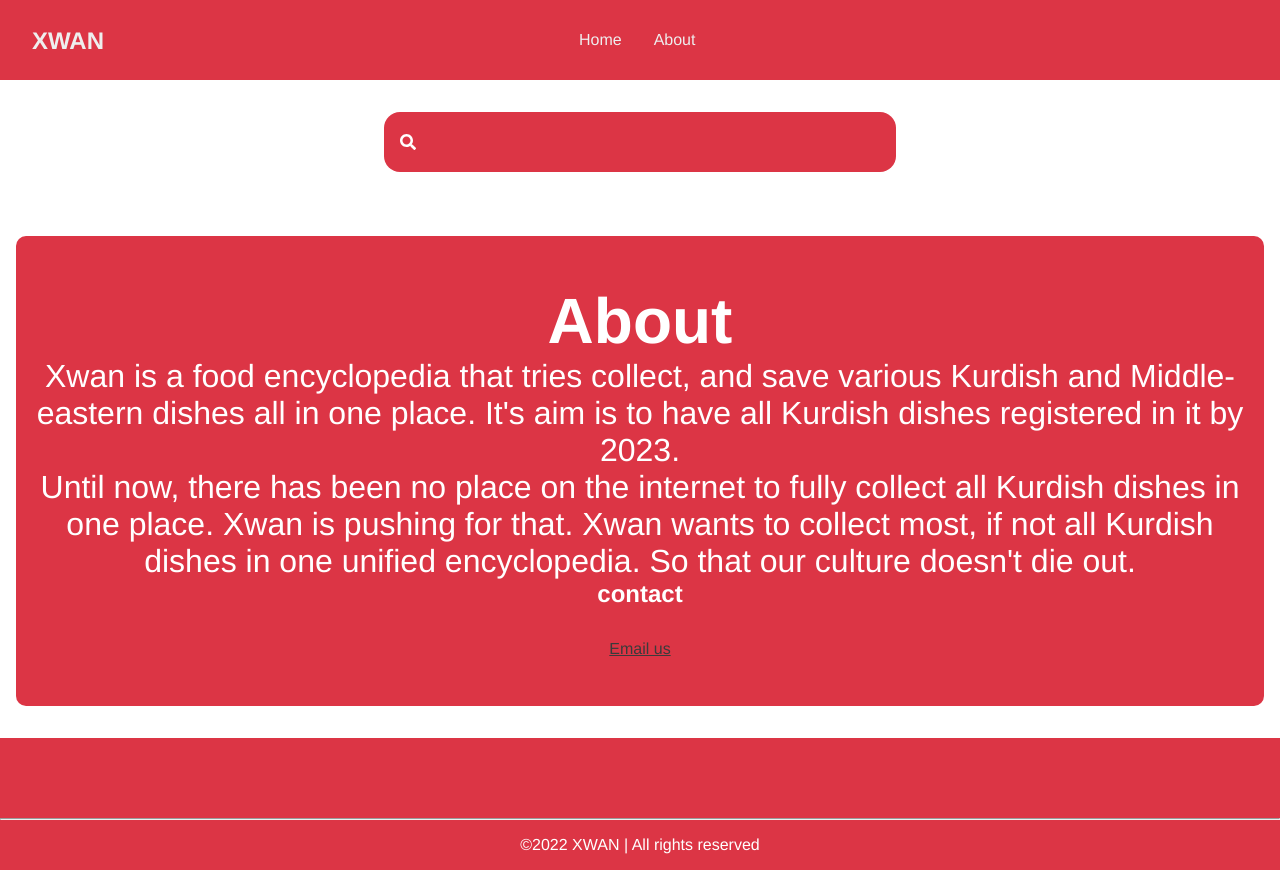
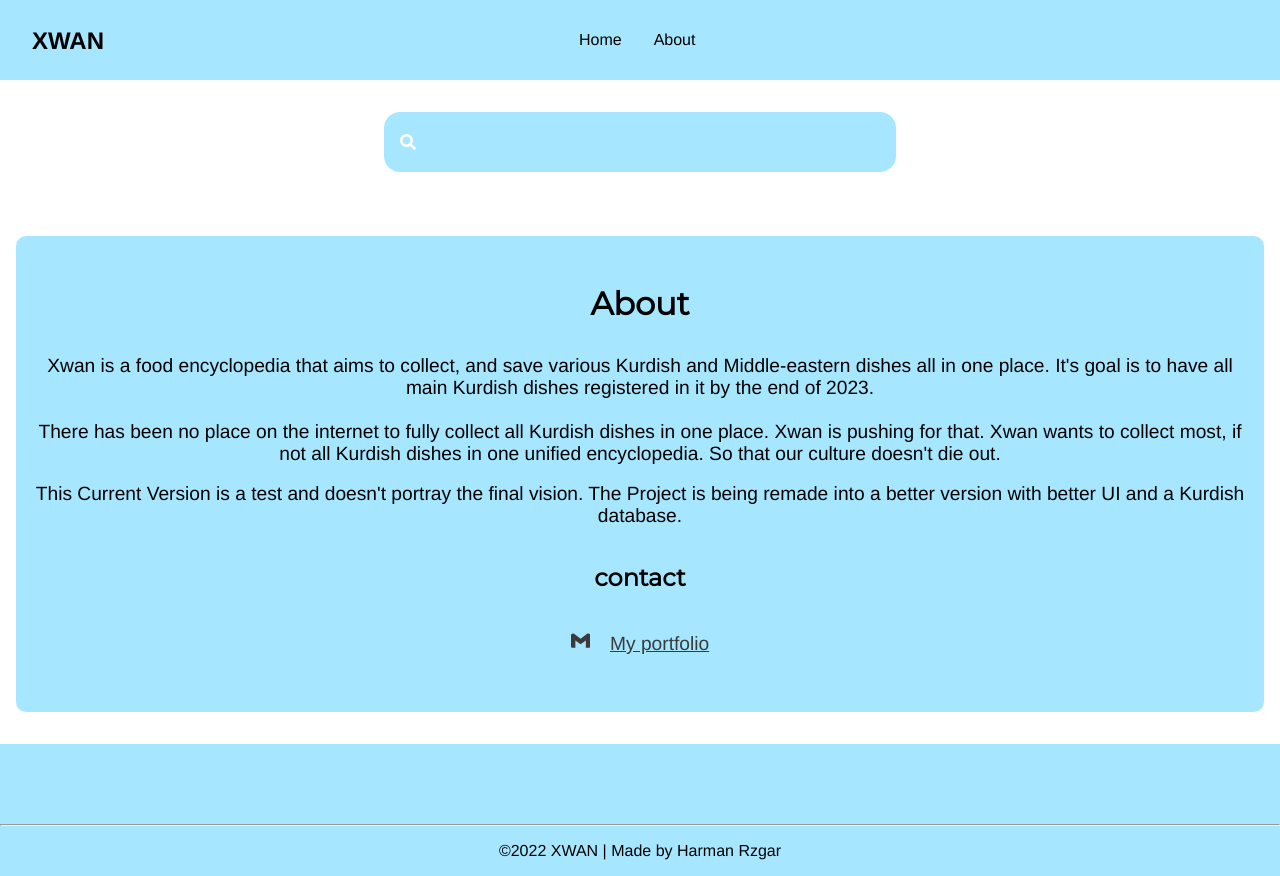
Before and after one commit to HarmanRzgar/xwan, a React (Create React App) app: page /About in a window 1280 px wide. Built offline with nearby package versions, Linux system fonts and the light colour scheme.

Commit message:
Changed Colors and fixed small bugs such as missalignments.

```diff
--- a/src/Components/Component.css
+++ b/src/Components/Component.css
@@ -1,18 +1,18 @@
 @import url("https://fonts.googleapis.com/css2?family=Titillium+Web:wght@300;400;700&display=swap");
-@import url('https://fonts.googleapis.com/css2?family=Monoton&family=Montserrat&display=swap');
+@import url("https://fonts.googleapis.com/css2?family=Monoton&family=Montserrat&display=swap");
 
 * {
   padding: 0;
   margin: 0;
   box-sizing: border-box;
-	font-family: Helvetica, sans-serif;;
+  font-family: Helvetica, sans-serif;
 }
 
 :root {
-	--mainColor: #dc3545;
-	--mainColorLight: #ce5360;
-	--secondaryColor: rgb(49, 9, 9);
-	--textColor: #eee;
+  --mainColor: #a6e7ff;
+  --mainColorLight: #c7f0ff;
+  --secondaryColor: #1c6a86;
+  --textColor: rgb(0, 0, 0);
 }
 
 header {
@@ -65,7 +65,7 @@ nav {
 }
 
 header h4 {
-	font-family:'Monoton', cursive;
+  font-family: "Monoton", cursive;
   color: var(--textColor);
   font-size: 24px;
 }
@@ -133,20 +133,17 @@ header h4 {
   }
 }
 
-
 /*Footer*/
 
 .main-footer {
-	color: white;
-	background-color:var(--mainColor);
+  color: var(--textColor);
+  background-color: var(--mainColor);
   padding-top: 3em;
   position: center;
   bottom: 0px;
   width: 100%;
   flex: 1;
-
 }
-
 
 .App {
   text-align: center;
@@ -154,7 +151,6 @@ header h4 {
   flex-direction: column;
   min-height: 100vh;
 }
-
 
 .page-container {
   display: flex;
@@ -199,16 +195,16 @@ overflow: hidden;
   position: relative;
 }
 
- .Card img{
+.Card img {
   border-radius: 2rem;
   position: absolute;
   left: 0;
   width: 100%;
   height: 100%;
   object-fit: cover;
-
+    margin: 0 5px 5px 0;
 }
-.Card p{
+.Card p {
   position: absolute;
   z-index: 10;
   padding: 10px;
@@ -225,19 +221,19 @@ position: relative;
   align-items: center;
 }
 
-
 .Gradient {
   z-index: 3;
   position: absolute;
   width: 100%;
   height: 100%;
-background: linear-gradient(rgba(0,0,0,0), rgba(0, 0,0,0.5));
+  background: linear-gradient(rgba(0, 0, 0, 0), rgba(0, 0, 0, 0.5));
 }
 
 /*List*/
 
 .ListCard {
   font-family: Helvetica, sans-serif;
+
 }
 img {
   width: 90%;
@@ -246,6 +242,7 @@ img {
 
 .ListCard a {
   text-decoration: none;
+
 }
 
 .ListCard h4 {
@@ -254,6 +251,9 @@ img {
   color: #fff;
 }
 
+.ListCard img {
+  border: 3px solid var(--textColor);
+}
 @media (max-width: 1200px) {
   .ListCard {
     display: flex;
@@ -262,5 +262,20 @@ flex-direction: column;
     align-items: center;
     padding-top: 20px;
   }
+}
+
+.contact h2 {
+  color: var(--textColor);
+  border: 20px var(--secondaryColor);
+  font-family: Montserrat;
+}
+
+.Contact-List {
+  display: flex;
+  gap: 20px;
+  list-style: none;
+  text-decoration: none !important;
+  font-family:'Times New Roman', Times, serif;
+  color: #1c6a86 !important;
 
 }
--- a/src/Components/Footer.js
+++ b/src/Components/Footer.js
@@ -29,7 +29,7 @@ function Footer() {
         <hr />
         <div className="row">
           <p className="col-sm">
-            &copy;{new Date().getFullYear()} XWAN | All rights reserved
+            &copy;{new Date().getFullYear()} XWAN | Made by Harman Rzgar
           </p>
         </div>
       </div>
--- a/src/Components/Navbar.js
+++ b/src/Components/Navbar.js
@@ -14,8 +14,8 @@ function Navbar() {
 		<header>
 			<h4 className="logo"><a href="/">XWAN</a> </h4>
 			<nav ref={navRef}>
-				<Link to={"/"}>Home</Link>
-				<Link to={"/About/"}>About</Link>
+				<Link to={"/"} onClick={showNavbar}>Home</Link>
+				<Link to={"/About/"} onClick={showNavbar}>About</Link>
 				<button
 					className="nav-btn nav-close-btn"
 					onClick={showNavbar}>
--- a/src/Components/Pop.js
+++ b/src/Components/Pop.js
@@ -24,7 +24,7 @@ useEffect(()  => {
       setPopular(JSON.parse(check));
     } else{
       const api = await fetch(
-        `https://api.spoonacular.com/recipes/random?apiKey=5e323d7912af4e0384b0b9ae9b77b5fe&number=10`
+        `https://api.spoonacular.com/recipes/random?apiKey=f73d9f93408f484b9fd11ae30f14adcd&number=10`
         );
         const data = await api.json();
 
--- a/src/Components/Search.js
+++ b/src/Components/Search.js
@@ -1,24 +1,28 @@
-import styled from 'styled-components'
-import { useState } from 'react'
-import {FaSearch} from 'react-icons/fa'
-import { useNavigate } from "react-router-dom"
+import styled from "styled-components";
+import { useState } from "react";
+import { FaSearch } from "react-icons/fa";
+import { useNavigate } from "react-router-dom";
 
 function Search() {
   const [input, setInput] = useState("");
   const navigate = useNavigate();
   const submitHandler = (e) => {
     e.preventDefault();
-    navigate('/searched/'+ input)
+    navigate("/searched/" + input);
   };
 
   return (
     <FormStyle onSubmit={submitHandler}>
-      <div>
-      <FaSearch></FaSearch>
-    <input onChange={(e) => setInput(e.target.value)} type="text" value={input}/>
+      <div className="input">
+        <FaSearch id="input"></FaSearch>
+        <input
+          onChange={(e) => setInput(e.target.value)}
+          type="text"
+          value={input}
+        />
       </div>
     </FormStyle>
-  )
+  );
 }
 
 const FormStyle = styled.form`
@@ -31,13 +35,22 @@ font-family: Helvetica, sans-serif;
   div {
     position: relative;
     width: 100%;
+  }
+
+  .input {
+    color: #000;
 
   }
+
+  FaSearch {
+  bg-color: #000;
+}
+
   input {
     border: none;
-      background-color: #dc3545;
+    background-color: #a6e7ff;
     font-size: 1.5rem;
-      color: #fff;
+    color: #000;
     padding: 1rem 3rem;
     border: none;
     border-radius: 1rem;
@@ -47,7 +60,14 @@ font-family: Helvetica, sans-serif;
   }
   input:focus {
     transition: all 0.2s ease-in;
-      background-color: #a71d2a;
+    background-color: #1c6a86;
+    color: #fff;
+  }
+  .input:focus {
+    color: #fff;
+  }
+  #input {
+    color: #fff;
   }
   svg {
     position: absolute;
@@ -59,8 +79,6 @@ font-family: Helvetica, sans-serif;
   @media (max-width: 1200px) {
     margin: 2rem 10%;
   }
-
-
 `;
 
-export default Search
+export default Search;
--- a/src/Components/list.js
+++ b/src/Components/list.js
@@ -16,7 +16,7 @@ function List() {
 
     const getList = async () => {
         const data = await fetch(
-          `https://api.spoonacular.com/recipes/random?apiKey=5e323d7912af4e0384b0b9ae9b77b5fe&number=12`
+          `https://api.spoonacular.com/recipes/random?apiKey=f73d9f93408f484b9fd11ae30f14adcd&number=12`
         );
         const recipes = await data.json();
         setSR(recipes.recipes);
@@ -61,12 +61,16 @@ const Grid = Styled(motion.div)`
   margin: 3rem 5rem;
    margin-top: 10px;
   padding: 3rem 5rem;
-  background-color: #dc3545;
+  background-color: #a6e7ff;
+  color : #000 !important;
   border-radius: 10px;
+  h4 {
+    color: black;
+  }
   @media (max-width: 1200px) {
     margin: 0;
     padding-top: 10px;
-    padding: 5px;
+
     border-radius: 10px 10px 0 0;
 
   }
--- a/src/Pages/About.js
+++ b/src/Pages/About.js
@@ -1,18 +1,25 @@
 import React from 'react'
 import Styled from "styled-components"
 import "../Components/Component.css"
-
+import { SiGmail} from 'react-icons/si'
 
 function About() {
   return (
     <AboutContainer>
         <h1 >About</h1>
-        <p>Xwan is a food encyclopedia that tries collect, and save various Kurdish and Middle-eastern dishes all in one place. It's aim is to have all Kurdish dishes registered in it by 2023. <br />
-        Until now, there has been no place on the internet to fully collect all Kurdish dishes in one place. Xwan is pushing for that. Xwan wants to collect most, if not all Kurdish dishes in one unified encyclopedia. So that our culture doesn't die out.
+        <p>Xwan is a food encyclopedia that aims to collect, and save various Kurdish and Middle-eastern dishes all in one place. It's goal is to have all main Kurdish dishes registered in it by the end of 2023. <br />  <br />
+        There has been no place on the internet to fully collect all Kurdish dishes in one place. Xwan is pushing for that. Xwan wants to collect most, if not all Kurdish dishes in one unified encyclopedia. So that our culture doesn't die out.
         </p>
+        <br />
+        <p>This Current Version is a test and doesn't portray the final vision. The Project is being remade into a better version with better UI and a Kurdish database.</p>
         <div className='contact'>
+          <br/>
+          <br/>
             <h2>contact</h2>
-            <a href="mailto:info@example.com?subject=subject&cc=cc@example.com">Email us</a>
+            <ul className='Contact-List'>
+           <li> <a href="mailto:info@example.com?subject=subject&cc=cc@example.com"><SiGmail/></a></li>
+           <li><a href="https://harmanrzgar.netlify.app/" target={'_blank'} rel="noreferrer"> My portfolio</a></li>
+            </ul>
             </div>
     </AboutContainer>
   )
@@ -24,17 +31,19 @@ font-family: Helvetica, sans-serif;
 display: flex;
 justify-content: center;
 align-items: center;
-background-color: #dc3545;
+background-color: #a6e7ff;
 border-radius: 10px;
 flex-direction: column;
-color: #fff;
+color: #000;
 margin: 2rem 1rem;
 padding: 3rem 1rem;
  p {
-    font-size: 2rem;
+    font-size: 1.2rem;
  }
  h1 {
-    font-size: 4rem;
+    font-size: 2rem;
+    font-family: Montserrat;
+    margin-bottom: 2rem;
  }
 
 
--- a/src/Pages/Pages.css
+++ b/src/Pages/Pages.css
@@ -1,18 +1,27 @@
+
+:root {
+    --mainColor: #a6e7ff;
+    --mainColorLight: #c7f0ff;
+    --secondaryColor: #1c6a86;
+    --textColor: rgb(0, 0, 0);
+  }
+
 .DetailWrapper {
 font-family: Helvetica, sans-serif;
 	margin-top: 10rem;
 	margin-bottom: 5rem;
     margin: 10px;
-	display:flex;
+	display:grid;
+    grid-template-columns: 1fr 1fr;
+    grid-template-rows:1fr;
     text-align: left;
     align-items: center;
-    flex-direction: column;
+    flex-direction:row !important;
 }
 @media (max-width: 1200px) {
     .DetailWrapper {
-    flex-direction: column;
-    justify-content: center;
-    margin-left: 0px;
+        grid-template-columns:  1fr;
+        grid-template-rows:1fr;
    }
 }
    @media (max-width: 800px) {
@@ -21,16 +30,7 @@ font-family: Helvetica, sans-serif;
     width: 80%;
     height: auto;
   }
-  .headTitle {
-    display: flex;
-    justify-content: center;
-    align-items: center;
-    flex-direction: column;
-    width: 100%;
-    margin: 0;
-    margin-left: 0rem;
-	margin-bottom: 2rem;
-  }
+
    }
 h2 {
 	margin-bottom: 2rem;
@@ -44,15 +44,21 @@ h2 {
 }
 
 .headTitle {
-    background-color:  #a71d2a;
+    background-color:  var(--mainColor);
     padding: 1rem;
     display: inline;
     justify-content: center;
     align-items: center;
     border-radius: 10px;
     margin: 4rem;
+}
 
+.title {
+    display: flex;
+    justify-content: center;
+    color: var(--textColor);
 }
+
 
 li {
 	font-size: 1.2rem;
@@ -79,9 +85,11 @@ img {
 	padding: 1rem 2rem;
     margin: 1rem;
 	background-color: var(--textColor);
-	border: 2px solid black;
+	border: 3px solid var(--mainColor);
+    border-radius: 10px;
 	margin-right: 2rem;
 	font-weight: 600;
+    color: var(--mainColorLight);
 
 }
 
--- a/src/Pages/Recipe.js
+++ b/src/Pages/Recipe.js
@@ -15,7 +15,7 @@ function Recipe() {
 
 const fetchDetails = async () => {
     const data = await fetch (
-        `https://api.spoonacular.com/recipes/${params.id}/information?apiKey=5e323d7912af4e0384b0b9ae9b77b5fe`
+        `https://api.spoonacular.com/recipes/${params.id}/information?apiKey=f73d9f93408f484b9fd11ae30f14adcd`
     );
     const detailData = await data.json();
     setDetails(detailData);
@@ -27,7 +27,7 @@ const fetchDetails = async () => {
 
 
   return (
-    <div.motion className="DetailWrapper"
+    <motion.div className="DetailWrapper"
     animate={{opacity: 1}}
     initial={{opacity: 0}}
     exit={{ opacity: 0}}
@@ -35,14 +35,14 @@ const fetchDetails = async () => {
     >
 
        <div className="headTitle">
-        <h2>{details.title}</h2>
+        <h2 className="title">{details.title}</h2>
         <div className="img">
         <img src={details.image} alt={details.title} /> </div> </div>
         <div className="Info">
             <button className="Button {activeTab === 'instructions' ? 'active' : '' }" onClick={() => setActiveTab("instructions")}>
                 Instructions
             </button>
-            <button className="Button{activeTab === 'ingredients' ? 'active' : '' }" onClick={() => setActiveTab("ingredients")}>
+            <button className="Button {activeTab === 'ingredients' ? 'active' : '' }" onClick={() => setActiveTab("ingredients")}>
                 Ingredients
             </button>
             {activeTab === 'instructions' && (
@@ -62,102 +62,103 @@ const fetchDetails = async () => {
         </div>
 
 
-    </div.motion>
+    </motion.div>
 
   );
 };
 
 
-const DetailWrapper = styled(motion.div)`
-font-family: Helvetica, sans-serif;
-	margin-top: 10rem;
-	margin-bottom: 5rem;
-    margin: 10px;
-	display:flex;
-    text-align: left;
-    align-items: center;
-    flex-direction: column;
-}
-@media (max-width: 1200px) {
-    flex-direction: column;
-    justify-content: center;
-    margin-left: 0;
-   }
-   @media (max-width: 800px) {
-  img {
-    justify-content: center;
-    width: 80%;
-    height: auto;
-  }
-  .headTitle {
-    display: flex;
-    justify-content: center;
-    align-items: center;
-    flex-direction: column;
-    width: 100%;
-    margin: 0;
-    margin-left: 0rem;
-	margin-bottom: 2rem;
-  }
-   }
-h2 {
-	margin-bottom: 2rem;
-    color: #fff;
+// const DetailWrapper = styled(motion.div)`
+// font-family: Helvetica, sans-serif;
+// 	margin-top: 10rem;
+// 	margin-bottom: 5rem;
+//     margin: 10px;
+// 	display:flex;
+//     text-align: left;
+//     align-items: center;
+//     flex-direction: column;
+// }
+// @media (max-width: 1200px) {
+//     flex-direction: column;
+//     justify-content: center;
+//     margin-left: 0;
+//    }
+//    @media (max-width: 800px) {
+//   img {
+//     justify-content: center;
+//     width: 80%;
+//     height: auto;
+//   }
+//   .headTitle {
+//     display: flex;
+//     justify-content: center;
+//     align-items: center;
+//     flex-direction: column;
+//     width: 100%;
+//     margin: 0;
+//     margin-left: 0rem;
+// 	margin-bottom: 2rem;
+//   }
+//    }
+// h2 {
+// 	margin-bottom: 2rem;
+//     color: #fff;
 
-}
+// }
 
-.img {
-    display: flex;
-    justify-content: center;
-}
+// .img {
+//     display: flex;
+//     justify-content: center;
+// }
 
-.headTitle {
-    background-color:  #a71d2a;
-    padding: 1rem;
-    display: inline;
-    justify-content: center;
-    align-items: center;
-    border-radius: 10px;
-    margin: 4rem;
+// .headTitle {
+//     background-color:  #a71d2a;
+//     padding: 1rem;
+//     display: inline;
+//     justify-content: center;
+//     align-items: center;
+//     border-radius: 10px;
+//     margin: 4rem;
 
-}
+// }
 
-li {
-	font-size: 1.2rem;
-	line-height: 2.5rem;
-}
+// li {
+// 	font-size: 1.2rem;
+// 	line-height: 2.5rem;
+// }
 
-ul {
-	margin-top: 2rem;
+// ul {
+// 	margin-top: 2rem;
 
-}
+// }
 
-img {
-    border-radius: 10px;
-    margin: 2rem;
-}
+// img {
+//     border-radius: 10px;
+//     margin: 2rem;
+// }
 
-.active {
-	color: var(--textColor);
-	background: var(--mainColor);
-}
-`;
+// .active {
+// 	color: var(--textColor);
+// 	background: var(--mainColor);
+// }
+// `;
 
-const Button = styled.button`
-	padding: 1rem 2rem;
-    margin: 1rem;
-	background-color: var(--textColor);
-	border: 2px solid black;
-	margin-right: 2rem;
-	font-weight: 600;
+// const Button = styled.button`
+// 	padding: 1rem 2rem;
+//     margin: 1rem;
+// 	background-color: var(--textColor);
+// 	border: 2px solid black;
+// 	margin-right: 2rem;
+// 	font-weight: 600;
+//     color: white;
 
-}
-`;
-const Info = styled.div`
+// }
+// `;
+// const Info = styled.div`
 
-margin: 30px;
+// margin: 30px;
 
-}
-`;
+// }
+// `;
 
 export default Recipe
--- a/src/Pages/Searched.js
+++ b/src/Pages/Searched.js
@@ -12,7 +12,7 @@ function Searched() {
     let params = useParams();
 
     const getSearched = async (name) => {
-        const data = await fetch( `https://api.spoonacular.com/recipes/complexSearch?apiKey=5e323d7912af4e0384b0b9ae9b77b5fe&query=${name}&number=12`
+        const data = await fetch( `https://api.spoonacular.com/recipes/complexSearch?apiKey=f73d9f93408f484b9fd11ae30f14adcd&query=${name}&number=12`
         );
         const recipes = await data.json();
         setSR(recipes.results);
@@ -47,16 +47,24 @@ function Searched() {
 const Grid = Styled(motion.div)`
 font-family: Helvetica, sans-serif;
   display: grid;
-  grid-template-columns: repeat(auto-fit, minmax(20rem, 1fr));
+  grid-template-columns: repeat(auto-fit, minmax(500px, 1fr));
   grid-gap: 3rem;
   margin: 3rem 5rem;
 `;
 
 
 const Card = Styled.div`
+
+display: flex;
+justify-content: center;
+flex-direction: column;
+align-items: center;
+margin-left: -50px;
 img {
-  width: 100%;
+  width: 400px;
+  height: auto;
   border-radius: 2rem;
+  border: 3px solid var(--textColor);
 }
 
 a {
@@ -64,8 +72,9 @@ a {
 }
 
 h4 {
-  text-align: center;
-  padding: 1rem;
+    margin-left: auto;
+    margin-right: auto;
+    padding: 1rem;
 }
 
 `;
```
Lines whose indentation alone changed are shown as unchanged.
